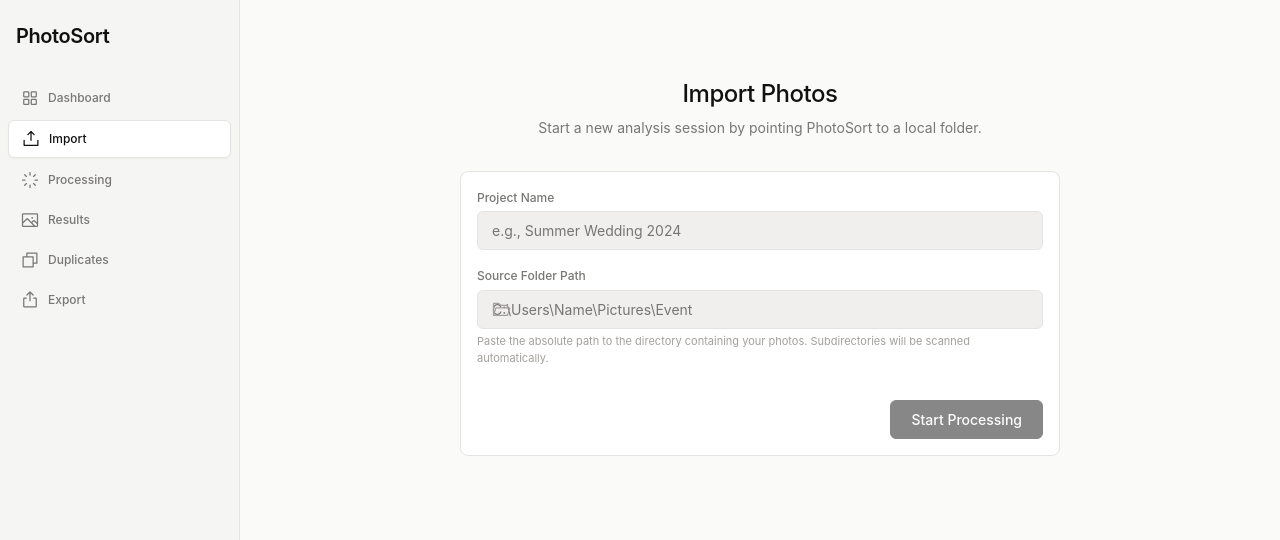
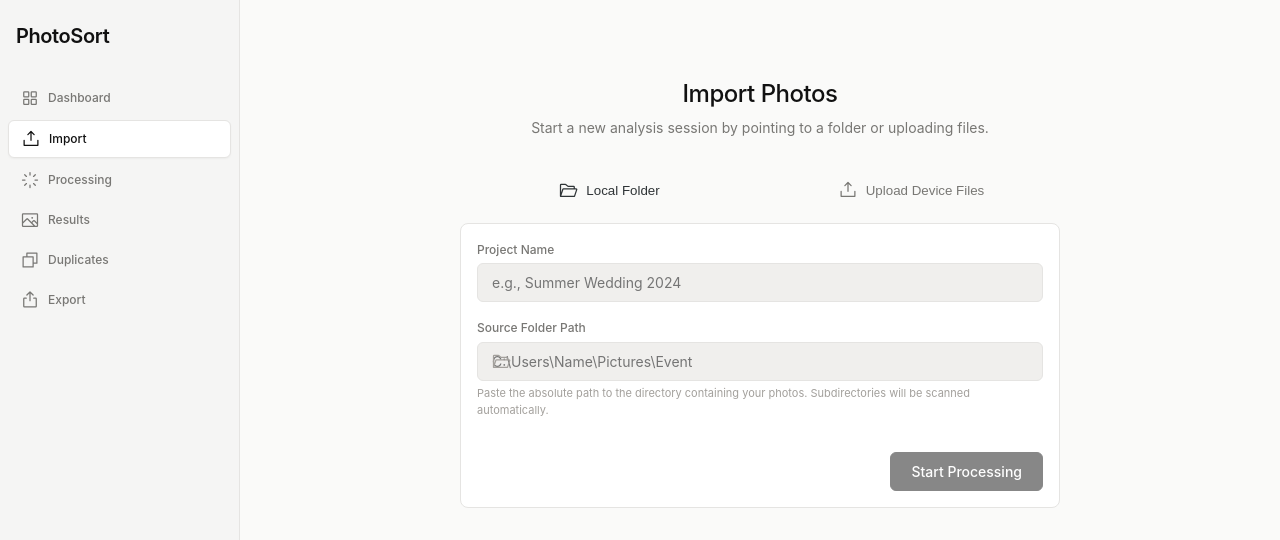
Before and after one commit to parvezmohammedakram-jpg/photo-sort, a React app in the folder frontend/: page /import in a window 1280 px wide. Shown: the top 540 px of the page. Built offline with nearby package versions, Linux system fonts and the light colour scheme; the HTML template or start-up script is replaced by a standard one.

Commit message:
feat: add device upload capability for importing photos

```diff
--- a/frontend/src/components/import/ImportView.css
+++ b/frontend/src/components/import/ImportView.css
@@ -17,8 +17,53 @@
   color: var(--text-muted);
 }
 
+.import-tabs {
+  display: flex;
+  gap: var(--space-xs);
+  margin-bottom: var(--space-md);
+}
+
+.tab-btn {
+  flex: 1;
+  display: flex;
+  align-items: center;
+  justify-content: center;
+  gap: var(--space-sm);
+  padding: var(--space-sm);
+  background: transparent;
+  border: 1px solid var(--border-color);
+  border-radius: var(--radius-md) var(--radius-md) 0 0;
+  border-bottom: none;
+  color: var(--text-muted);
+  cursor: pointer;
+  font-weight: 500;
+  transition: all 0.2s ease;
+  position: relative;
+  bottom: -1px; /* overlap the card border */
+  z-index: 1;
+}
+
+.tab-btn:hover {
+  background: var(--bg-hover);
+}
+
+.tab-btn.active {
+  background: var(--surface);
+  color: var(--text);
+  border-color: var(--border-color);
+  z-index: 3;
+}
+
+.tab-btn:not(.active) {
+  border-bottom: 1px solid var(--border-color);
+}
+
 .import-card {
   padding: var(--space-xl);
+  position: relative;
+  z-index: 2;
+  border-top-left-radius: 0;
+  border-top-right-radius: 0;
 }
 
 .path-input-wrapper {
@@ -37,10 +82,53 @@
   padding-left: 42px;
 }
 
+.upload-dropzone {
+  border: 2px dashed var(--border-color);
+  border-radius: var(--radius-md);
+  padding: var(--space-2xl) var(--space-xl);
+  display: flex;
+  flex-direction: column;
+  align-items: center;
+  justify-content: center;
+  gap: var(--space-md);
+  cursor: pointer;
+  background: var(--bg-default);
+  transition: all 0.2s ease;
+  text-align: center;
+}
+
+.upload-dropzone:hover {
+  border-color: var(--primary);
+  background: var(--bg-hover);
+}
+
+.upload-dropzone.has-files {
+  border-color: var(--primary);
+  border-style: solid;
+  background: var(--surface);
+}
+
+.upload-icon {
+  color: var(--text-faint);
+}
+
+.upload-dropzone.has-files .upload-icon {
+  color: var(--primary);
+}
+
+.upload-text {
+  color: var(--text-muted);
+  font-weight: 500;
+}
+
 .input-hint {
   margin-top: var(--space-xs);
   font-size: var(--text-xs);
   color: var(--text-faint);
+}
+
+.warning-hint {
+  color: var(--status-review-text);
 }
 
 .error-message {
--- a/frontend/src/components/import/ImportView.jsx
+++ b/frontend/src/components/import/ImportView.jsx
@@ -1,33 +1,64 @@
-import { useState } from 'react';
+import { useState, useRef } from 'react';
 import { useNavigate } from 'react-router-dom';
-import { FolderOpen, WarningCircle } from '@phosphor-icons/react';
+import { FolderOpen, WarningCircle, UploadSimple, FileImage } from '@phosphor-icons/react';
 import { projectService } from '../../services/api';
 import './ImportView.css';
 
 const ImportView = () => {
   const navigate = useNavigate();
+  const [importMode, setImportMode] = useState('local'); // 'local' or 'upload'
   const [folderPath, setFolderPath] = useState('');
   const [projectName, setProjectName] = useState('');
+  const [selectedFiles, setSelectedFiles] = useState(null);
   const [isLoading, setIsLoading] = useState(false);
   const [error, setError] = useState('');
+  const fileInputRef = useRef(null);
+
+  const handleFileChange = (e) => {
+    if (e.target.files && e.target.files.length > 0) {
+      setSelectedFiles(e.target.files);
+    } else {
+      setSelectedFiles(null);
+    }
+  };
+
+  const triggerFileInput = () => {
+    fileInputRef.current.click();
+  };
 
   const handleImport = async (e) => {
     e.preventDefault();
     setError('');
 
-    if (!folderPath || !projectName) {
-      setError('Please provide both a project name and a folder path.');
+    if (!projectName) {
+      setError('Please provide a project name.');
+      return;
+    }
+
+    if (importMode === 'local' && !folderPath) {
+      setError('Please provide a folder path.');
+      return;
+    }
+
+    if (importMode === 'upload' && (!selectedFiles || selectedFiles.length === 0)) {
+      setError('Please select at least one photo to upload.');
       return;
     }
 
     setIsLoading(true);
     try {
-      const project = await projectService.createProject(projectName, folderPath);
+      let project;
+      if (importMode === 'local') {
+        project = await projectService.createProject(projectName, folderPath);
+      } else {
+        project = await projectService.uploadProject(projectName, selectedFiles);
+      }
+
       // Navigate to processing view with the new project ID
       navigate(`/processing?projectId=${project.id}`);
     } catch (err) {
       console.error(err);
-      setError(err.response?.data?.detail || 'Failed to create project and discover files. Please check the path and try again.');
+      setError(err.response?.data?.detail || 'Failed to create project. Please try again.');
     } finally {
       setIsLoading(false);
     }
@@ -37,7 +68,26 @@
     <div className="import-view">
       <div className="import-header">
         <h2>Import Photos</h2>
-        <p>Start a new analysis session by pointing PhotoSort to a local folder.</p>
+        <p>Start a new analysis session by pointing to a folder or uploading files.</p>
+      </div>
+
+      <div className="import-tabs">
+        <button
+          type="button"
+          className={`tab-btn ${importMode === 'local' ? 'active' : ''}`}
+          onClick={() => setImportMode('local')}
+        >
+          <FolderOpen size={20} />
+          Local Folder
+        </button>
+        <button
+          type="button"
+          className={`tab-btn ${importMode === 'upload' ? 'active' : ''}`}
+          onClick={() => setImportMode('upload')}
+        >
+          <UploadSimple size={20} />
+          Upload Device Files
+        </button>
       </div>
 
       <div className="card import-card">
@@ -55,6 +105,7 @@
             />
           </div>
 
+          {importMode === 'local' ? (
             <div className="input-group">
               <label className="input-label" htmlFor="folderPath">Source Folder Path</label>
               <div className="path-input-wrapper">
@@ -74,6 +125,34 @@
                 Subdirectories will be scanned automatically.
               </p>
             </div>
+          ) : (
+            <div className="input-group">
+              <label className="input-label">Select Photos to Upload</label>
+              <input
+                type="file"
+                multiple
+                accept="image/*"
+                ref={fileInputRef}
+                style={{ display: 'none' }}
+                onChange={handleFileChange}
+                disabled={isLoading}
+              />
+              <div
+                className={`upload-dropzone ${selectedFiles ? 'has-files' : ''}`}
+                onClick={!isLoading ? triggerFileInput : undefined}
+              >
+                <FileImage size={48} className="upload-icon" />
+                {selectedFiles ? (
+                  <p className="upload-text">{selectedFiles.length} file(s) selected</p>
+                ) : (
+                  <p className="upload-text">Click to browse photos from your device</p>
+                )}
+              </div>
+              <p className="input-hint warning-hint">
+                Uploading will copy files to the server. Large collections may take time to upload.
+              </p>
+            </div>
+          )}
 
           {error && (
             <div className="error-message">
@@ -86,9 +165,14 @@
             <button
               type="submit"
               className="btn btn-primary"
-              disabled={isLoading || !folderPath || !projectName}
+              disabled={
+                isLoading ||
+                !projectName ||
+                (importMode === 'local' && !folderPath) ||
+                (importMode === 'upload' && !selectedFiles)
+              }
             >
-              {isLoading ? 'Scanning Folder...' : 'Start Processing'}
+              {isLoading ? (importMode === 'upload' ? 'Uploading & Scanning...' : 'Scanning Folder...') : 'Start Processing'}
             </button>
           </div>
         </form>
--- a/frontend/src/services/api.js
+++ b/frontend/src/services/api.js
@@ -10,6 +10,21 @@
 export const projectService = {
   createProject: async (name, sourcePath) => {
     const response = await api.post('/projects', { name, source_path: sourcePath });
+    return response.data.data;
+  },
+
+  uploadProject: async (name, files) => {
+    const formData = new FormData();
+    formData.append('name', name);
+    Array.from(files).forEach(file => {
+      formData.append('files', file);
+    });
+
+    const response = await api.post('/projects/upload', formData, {
+      headers: {
+        'Content-Type': 'multipart/form-data'
+      }
+    });
     return response.data.data;
   },
 
```
Also changed, not shown: 1 other file (tests, documents, lock files or other folders). Lines whose indentation alone changed are shown as unchanged.
